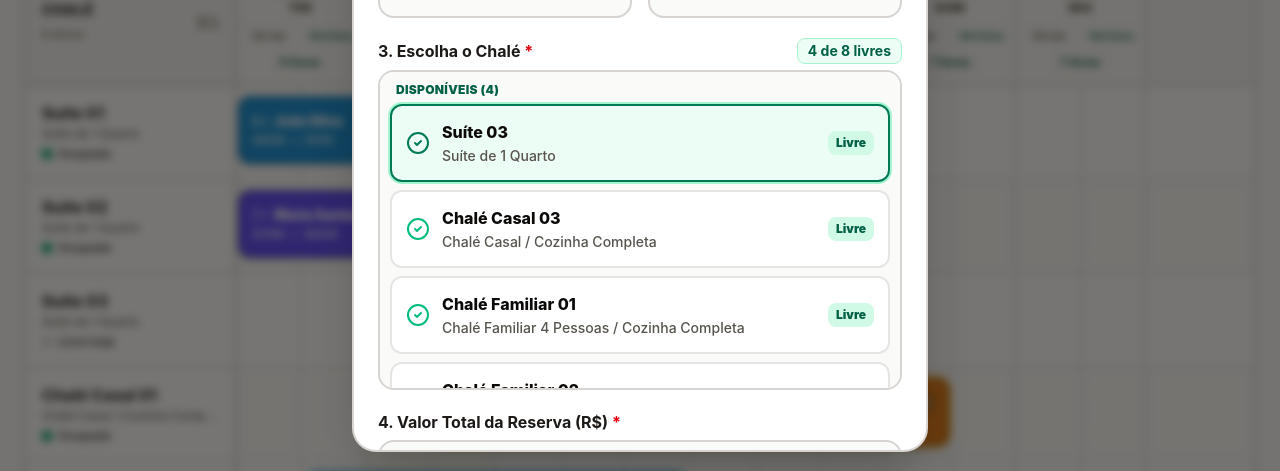
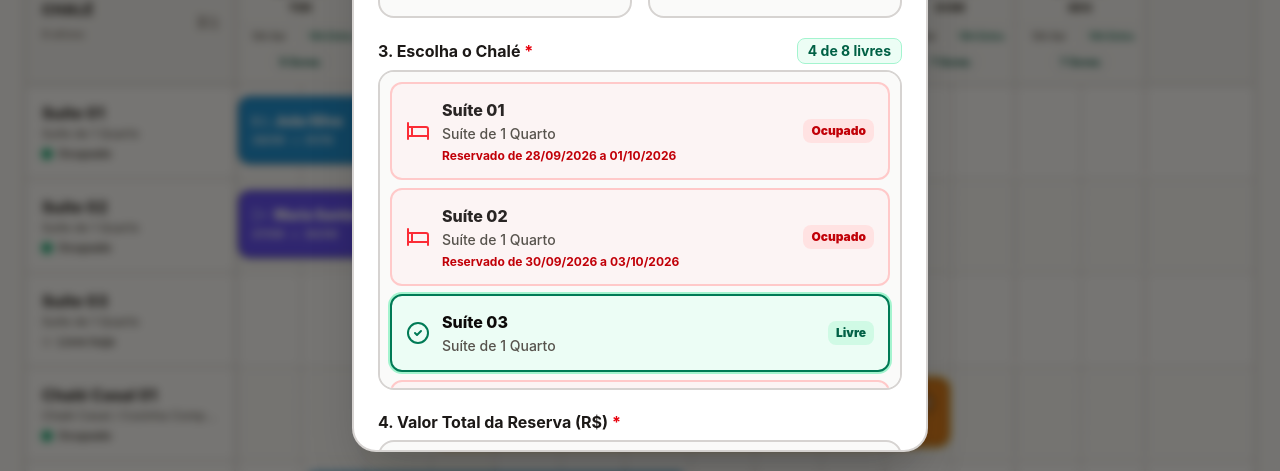
Before and after one commit to CaioPires92/mini-pms-paraiso, a React (Vite) app: page / in a window 1280 px wide. Both pictures are taken after a click on the button "Nova Reserva". Shown: the part 324-795 px from the top of the page. Built offline with nearby package versions, Linux system fonts and the light colour scheme; no server answers; the database is empty.

Commit message:
fix: preserve accommodation order

```diff
--- a/src/components/ReservationModal.tsx
+++ b/src/components/ReservationModal.tsx
@@ -60,10 +60,6 @@ export const ReservationModal: React.FC = () => {
   const availableAccommodationIds = useMemo(() => {
     return new Set(availableAccommodations.map((accommodation) => accommodation.id));
   }, [availableAccommodations]);
-
-  const unavailableAccommodations = useMemo(() => {
-    return activeAccommodations.filter((accommodation) => !availableAccommodationIds.has(accommodation.id));
-  }, [activeAccommodations, availableAccommodationIds]);
 
   // Populate form when modal opens
   useEffect(() => {
@@ -395,18 +391,45 @@ export const ReservationModal: React.FC = () => {
                 <div
                   role="radiogroup"
                   aria-label="Escolha o chalé"
-                  className="max-h-80 overflow-y-auto rounded-2xl border-2 border-stone-300 bg-stone-50 p-2.5 space-y-3"
+                  className="max-h-80 overflow-y-auto rounded-2xl border-2 border-stone-300 bg-stone-50 p-2.5 space-y-2"
                 >
-                  <section aria-labelledby="available-accommodations-title">
+                  {activeAccommodations.map((acc) => {
+                    const isAvailable = availableAccommodationIds.has(acc.id);
+                    const isSelected = accommodationId === acc.id;
+                    const conflict = isAvailable
+                      ? undefined
+                      : checkAccommodationConflict(acc.id, checkIn, checkOut, editingId).conflictingReservation;
+
+                    if (!isAvailable) {
+                      return (
                         <div
-                      id="available-accommodations-title"
-                      className="px-1.5 pb-1.5 text-xs font-black uppercase tracking-wide text-emerald-800"
+                          key={acc.id}
+                          role="radio"
+                          aria-checked={isSelected}
+                          aria-disabled="true"
+                          className={`w-full p-3.5 rounded-xl border-2 text-left flex items-center gap-3 ${
+                            isSelected
+                              ? 'bg-red-50 border-red-500 ring-2 ring-red-200'
+                              : 'bg-red-50/70 border-red-200'
+                          }`}
                         >
-                      Disponíveis ({availableAccommodations.length})
+                          <Bed className="w-6 h-6 shrink-0 text-red-500" />
+                          <span className="min-w-0 flex-1">
+                            <span className="block text-base font-extrabold text-stone-800">{acc.nome}</span>
+                            <span className="block mt-0.5 text-sm font-medium text-stone-600">{acc.tipo}</span>
+                            {conflict && (
+                              <span className="block mt-1 text-xs font-bold text-red-700">
+                                Reservado de {formatDateBR(conflict.check_in)} a {formatDateBR(conflict.check_out)}
+                              </span>
+                            )}
+                          </span>
+                          <span className="shrink-0 rounded-lg bg-red-100 px-2 py-1 text-xs font-black text-red-700">
+                            Ocupado
+                          </span>
                         </div>
-                    <div className="space-y-2">
-                      {availableAccommodations.map((acc) => {
-                        const isSelected = accommodationId === acc.id;
+                      );
+                    }
+
                     return (
                       <button
                         key={acc.id}
@@ -431,52 +454,6 @@ export const ReservationModal: React.FC = () => {
                       </button>
                     );
                   })}
-                    </div>
-                  </section>
-
-                  {unavailableAccommodations.length > 0 && (
-                    <section aria-labelledby="unavailable-accommodations-title" className="border-t-2 border-stone-200 pt-3">
-                      <div
-                        id="unavailable-accommodations-title"
-                        className="px-1.5 pb-1.5 text-xs font-black uppercase tracking-wide text-red-700"
-                      >
-                        Ocupados no período ({unavailableAccommodations.length})
-                      </div>
-                      <div className="space-y-2">
-                        {unavailableAccommodations.map((acc) => {
-                          const conflict = checkAccommodationConflict(acc.id, checkIn, checkOut, editingId);
-                          const isSelected = accommodationId === acc.id;
-                          return (
-                            <div
-                              key={acc.id}
-                              role="radio"
-                              aria-checked={isSelected}
-                              aria-disabled="true"
-                              className={`w-full p-3.5 rounded-xl border-2 text-left flex items-center gap-3 ${
-                                isSelected
-                                  ? 'bg-red-50 border-red-500 ring-2 ring-red-200'
-                                  : 'bg-red-50/70 border-red-200'
-                              }`}
-                            >
-                              <Bed className="w-6 h-6 shrink-0 text-red-500" />
-                              <span className="min-w-0 flex-1">
-                                <span className="block text-base font-extrabold text-stone-800">{acc.nome}</span>
-                                <span className="block mt-0.5 text-sm font-medium text-stone-600">{acc.tipo}</span>
-                                {conflict.conflictingReservation && (
-                                  <span className="block mt-1 text-xs font-bold text-red-700">
-                                    Reservado de {formatDateBR(conflict.conflictingReservation.check_in)} a {formatDateBR(conflict.conflictingReservation.check_out)}
-                                  </span>
-                                )}
-                              </span>
-                              <span className="shrink-0 rounded-lg bg-red-100 px-2 py-1 text-xs font-black text-red-700">
-                                Ocupado
-                              </span>
-                            </div>
-                          );
-                        })}
-                      </div>
-                    </section>
-                  )}
                 </div>
               ) : (
                 <div className="w-full px-4 py-3.5 text-stone-500 bg-stone-100 border-2 border-stone-300 rounded-2xl text-sm sm:text-base italic flex items-center gap-3">
```
Lines whose indentation alone changed are shown as unchanged.
